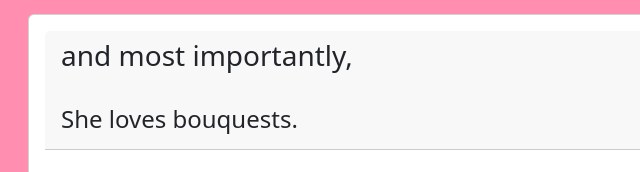
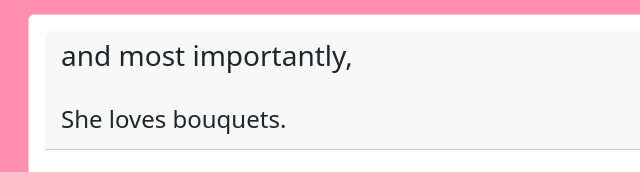
Before and after one commit to vector2927/mylove_BD, a plain HTML site: page index.html in a window 1280 px wide. Shown: the part 2855-3027 px from the top of the page, 0-640 px from the left. Drawn offline with nearby package versions, Linux system fonts and the light colour scheme.

Commit message:
Update index.html

```diff
--- a/index.html
+++ b/index.html
@@ -167,7 +167,7 @@
 <!-------Bouquets Start --------->
 <div class="container-fluid position-relative" id="bouquet">
     <div class="card m-3 p-3">
-        <div class="card-header"><h3>and most importantly,</h3><br><h4>She loves bouquests.</h4></div>
+        <div class="card-header"><h3>and most importantly,</h3><br><h4>She loves bouquets.</h4></div>
         <div class="card-body">
             <div class="container-fluid">
             <div class="row">
```
